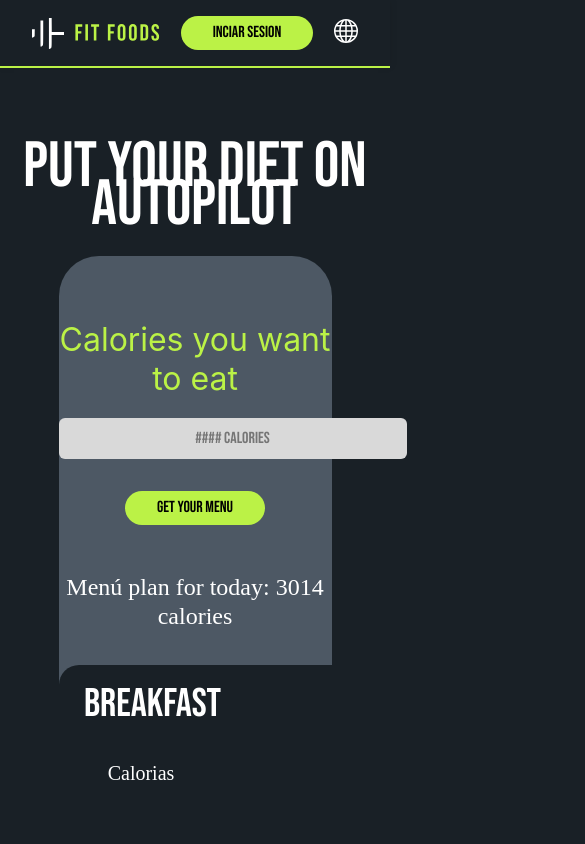
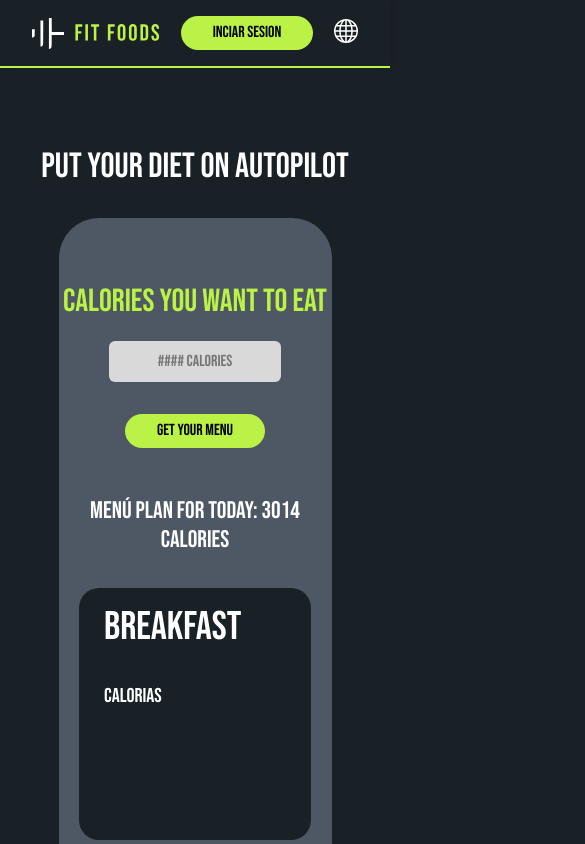
Before and after one commit to adriDiazz/fitfoods, a React (Vite) app in the folder fitFoods/: page /menus in a window 390 px wide. Shown: the top 844 px of the page, 585 px wide, since content can reach past the window. Built offline with nearby package versions, Linux system fonts and the light colour scheme.

Commit message:
Responsive added

```diff
--- a/fitFoods/src/pages/MenuPage.module.css
+++ b/fitFoods/src/pages/MenuPage.module.css
@@ -1,9 +1,8 @@
 .titulo {
 	margin-top: 5rem;
-	font-family: 'Bebas Neue';
 	font-style: normal;
 	font-weight: 400;
-	font-size: 64px;
+	font-size: clamp(1.5rem, 9vw, 3.5rem);
 	line-height: 38px;
 	text-align: center;
 	text-transform: uppercase;
@@ -21,7 +20,6 @@
 
 .titulocalorias {
 	padding-top: 4rem;
-	font-family: 'Inter';
 	font-style: normal;
 	font-weight: 400;
 	font-size: 32px;
@@ -36,7 +34,7 @@
 
 .inputcalorias {
 	margin-top: -1rem;
-	width: 340px;
+	width: 60%;
 	height: 35px;
 	background: #d9d9d9;
 	border-color: transparent;
@@ -55,7 +53,6 @@
 
 .titulomenu {
 	text-align: center;
-	font-family: 'Montserrat';
 	margin-top: 3rem;
 	font-style: normal;
 	font-weight: 400;
@@ -66,8 +63,8 @@
 }
 
 .rectanguloreceta {
-	width: 801px;
-	height: 253px;
+	width: 85%;
+	height: 15.8rem;
 	text-align: center;
 	margin: auto;
 	background: #192026;
@@ -75,7 +72,6 @@
 }
 
 .typemeal {
-	font-family: 'Bebas Neue';
 	font-style: normal;
 	font-weight: 400;
 	font-size: 40px;
@@ -85,7 +81,6 @@
 }
 
 .caloriesmeal {
-	font-family: 'Montserrat';
 	font-style: normal;
 	font-weight: 400;
 	font-size: 20px;
```
